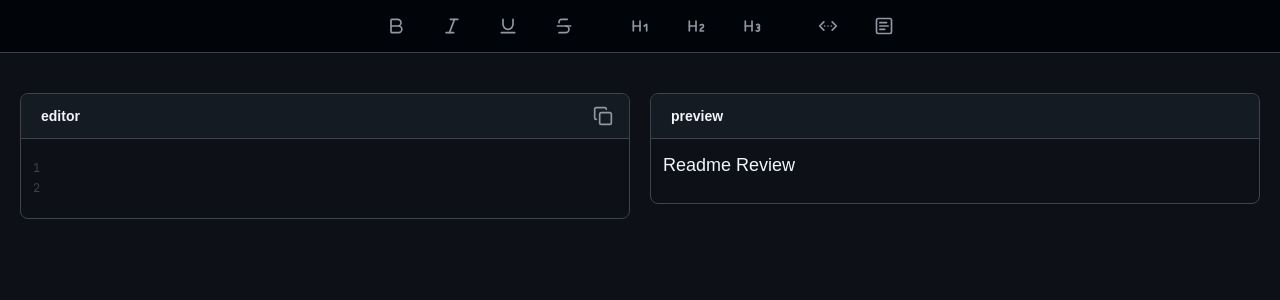
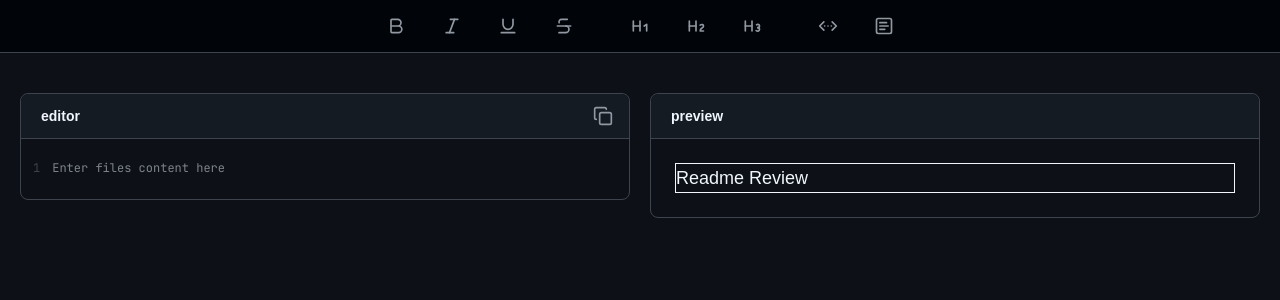
Before and after one commit to Kaimestry/README_Markdown, a React (Vite) app in the folder frontend/: page / in a window 1280 px wide. Shown: the top 300 px of the page. Built offline with nearby package versions, Linux system fonts and the light colour scheme; a web font is replaced by a local one.

Commit message:
feat: update FormEditor to remove trailing newline handling and add placeholder; enhance Preview styling

```diff
--- a/frontend/src/components/FormEditor.tsx
+++ b/frontend/src/components/FormEditor.tsx
@@ -7,9 +7,10 @@ import Icon from "./Icon";
 export default function FormEditor() {
   const textareaRef = useRef<HTMLTextAreaElement>(null);
 
-  // The editor always keeps one extra newline at the end
-  const [text, setText] = useState("\n");
-
+  // Start with two actual lines:
+  // line 1 = empty
+  // line 2 = empty
+  const [text, setText] = useState("");
   const lineCount = text.split("\n").length;
 
   const handleInput = () => {
@@ -27,21 +28,11 @@ export default function FormEditor() {
   };
 
   const handleChange = (event: React.ChangeEvent<HTMLTextAreaElement>) => {
-    let value = event.target.value;
-
-    // Always keep one empty line after the user's content
-    if (!value.endsWith("\n")) {
-      value += "\n";
-    }
-
-    setText(value);
+    setText(event.target.value);
   };
 
   const handleCopy = async () => {
-    // Remove the editor-only trailing newline
-    const markdown = text.replace(/\n$/, "");
-
-    await navigator.clipboard.writeText(markdown);
+    await navigator.clipboard.writeText(text);
   };
 
   return (
@@ -86,6 +77,8 @@ export default function FormEditor() {
             onChange={handleChange}
             onInput={handleInput}
             spellCheck={false}
+            placeholder="Enter files content here"
+            rows={1}
             className="
               block
               w-full
@@ -94,13 +87,14 @@ export default function FormEditor() {
               bg-transparent
               border-none
               p-0
+              leading-relaxed
               font-code
               text-xs
-              leading-relaxed
               text-text
               outline-none
               focus:outline-none
               focus:ring-0
+
             "
           />
         </div>
--- a/frontend/src/components/Preview.tsx
+++ b/frontend/src/components/Preview.tsx
@@ -9,7 +9,7 @@ export default function Preview() {
         </div>
       }
     >
-      <div className="text-lg pb-3">Readme Review</div>
+      <div className="text-lg m-3 border">Readme Review</div>
     </Container>
   );
 }
```
